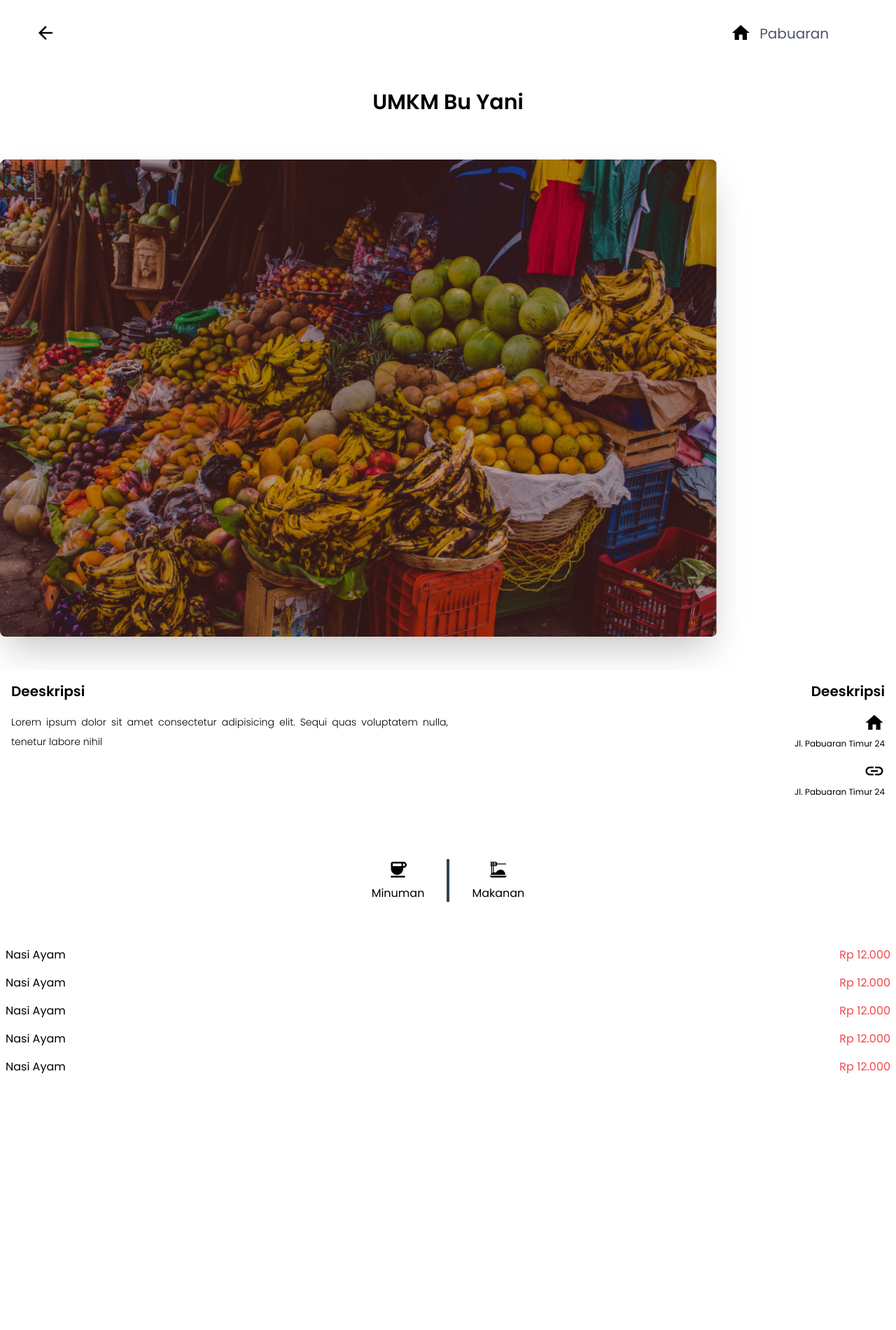
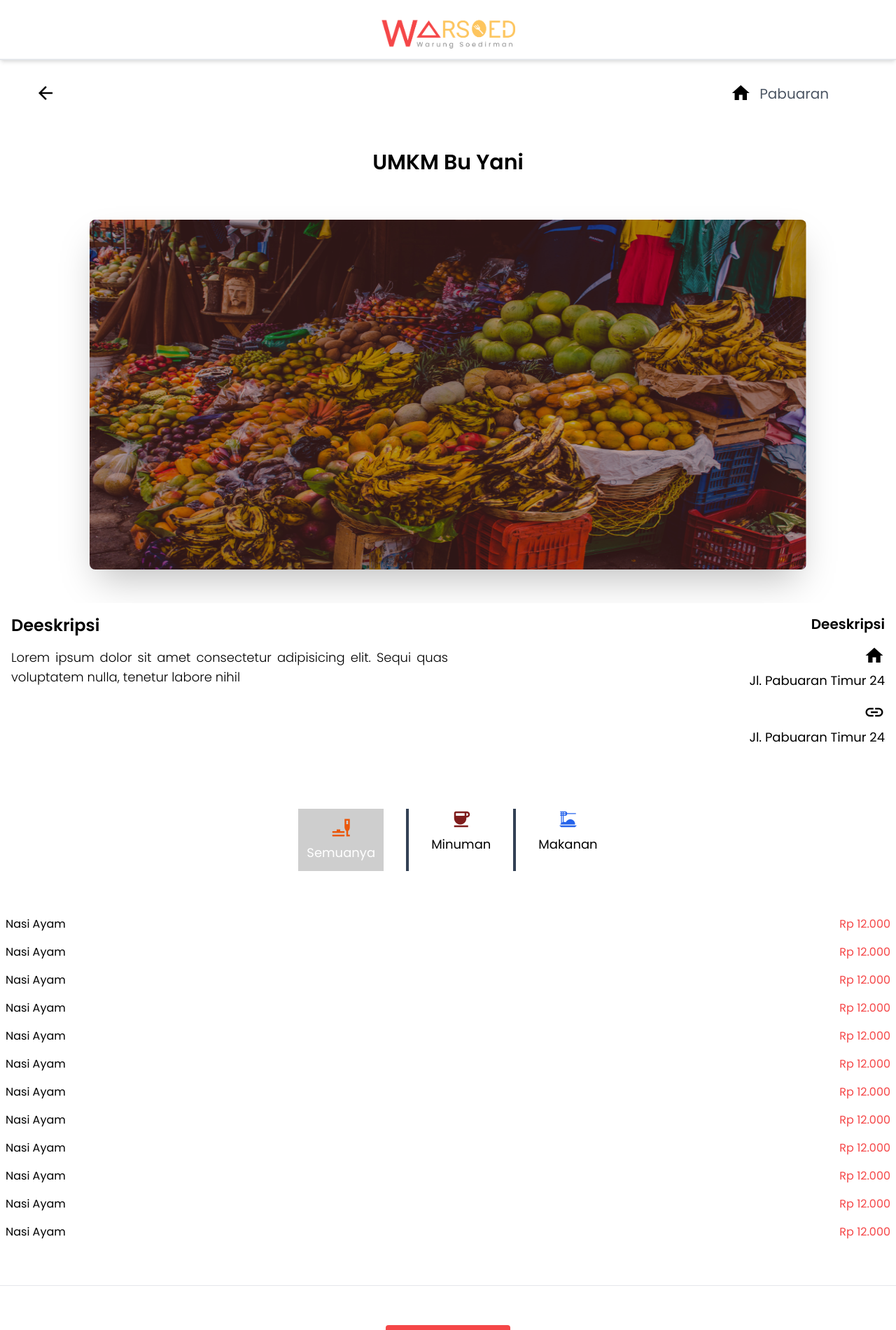
Before and after one commit to Fanddibay/Warsoed, a Flask app: template src/templates/menu-detail.html in a window 1280 px wide. Shown: the top 1901 px of the page at 70% size. Before the commit the page ends 1535 px from the top, so only its background shows below. Run offline with Flask 2, Linux system fonts and the light colour scheme; the template is opened without the code that fills it, so the values that code supplies are empty; style sheets or scripts are compiled from the project's sources; some libraries are stand-ins or nearby versions.

Commit message:
completed menu detail

```diff
--- a/src/dist/output.css
+++ b/src/dist/output.css
@@ -436,6 +436,12 @@ body {
 
 td {
   padding: 8px;
+}
+
+.active-work {
+  background-color: #cecece;
+  padding: 12px;
+  color: white;
 }
 
 /* swiper js */
@@ -724,6 +730,11 @@ td {
   margin-bottom: 1.5rem;
 }
 
+.mx-8{
+  margin-left: 2rem;
+  margin-right: 2rem;
+}
+
 .mt-8{
   margin-top: 2rem;
 }
@@ -792,6 +803,10 @@ td {
   margin-left: 2rem;
 }
 
+.mb-14{
+  margin-bottom: 3.5rem;
+}
+
 .block{
   display: block;
 }
@@ -832,6 +847,10 @@ td {
   height: 100%;
 }
 
+.w-1\/2{
+  width: 50%;
+}
+
 .w-full{
   width: 100%;
 }
@@ -844,20 +863,12 @@ td {
   width: 16.666667%;
 }
 
-.w-1\/2{
-  width: 50%;
-}
-
 .w-\[100\%\]{
   width: 100%;
 }
 
 .w-\[150\%\]{
   width: 150%;
-}
-
-.table-fixed{
-  table-layout: fixed;
 }
 
 .transform{
@@ -966,6 +977,10 @@ td {
   border-width: 2px;
 }
 
+.border-b-2{
+  border-bottom-width: 2px;
+}
+
 .border-t-2{
   border-top-width: 2px;
 }
@@ -1040,21 +1055,21 @@ td {
   padding: 1rem;
 }
 
+.px-2{
+  padding-left: 0.5rem;
+  padding-right: 0.5rem;
+}
+
+.py-18{
+  padding-top: 4.5rem;
+  padding-bottom: 4.5rem;
+}
+
 .px-6{
   padding-left: 1.5rem;
   padding-right: 1.5rem;
 }
 
-.px-2{
-  padding-left: 0.5rem;
-  padding-right: 0.5rem;
-}
-
-.py-18{
-  padding-top: 4.5rem;
-  padding-bottom: 4.5rem;
-}
-
 .py-4{
   padding-top: 1rem;
   padding-bottom: 1rem;
@@ -1075,6 +1090,11 @@ td {
   padding-right: 2.5rem;
 }
 
+.px-3{
+  padding-left: 0.75rem;
+  padding-right: 0.75rem;
+}
+
 .pb-12{
   padding-bottom: 3rem;
 }
@@ -1236,6 +1256,16 @@ td {
   color: rgb(46 46 46 / var(--tw-text-opacity));
 }
 
+.text-blue-600{
+  --tw-text-opacity: 1;
+  color: rgb(37 99 235 / var(--tw-text-opacity));
+}
+
+.text-red-900{
+  --tw-text-opacity: 1;
+  color: rgb(127 29 29 / var(--tw-text-opacity));
+}
+
 .underline{
   -webkit-text-decoration-line: underline;
           text-decoration-line: underline;
@@ -1247,6 +1277,18 @@ td {
 
 .opacity-100{
   opacity: 1;
+}
+
+.shadow-md{
+  --tw-shadow: 0 4px 6px -1px rgb(0 0 0 / 0.1), 0 2px 4px -2px rgb(0 0 0 / 0.1);
+  --tw-shadow-colored: 0 4px 6px -1px var(--tw-shadow-color), 0 2px 4px -2px var(--tw-shadow-color);
+  box-shadow: var(--tw-ring-offset-shadow, 0 0 #0000), var(--tw-ring-shadow, 0 0 #0000), var(--tw-shadow);
+}
+
+.shadow-xl{
+  --tw-shadow: 0 20px 25px -5px rgb(0 0 0 / 0.1), 0 8px 10px -6px rgb(0 0 0 / 0.1);
+  --tw-shadow-colored: 0 20px 25px -5px var(--tw-shadow-color), 0 8px 10px -6px var(--tw-shadow-color);
+  box-shadow: var(--tw-ring-offset-shadow, 0 0 #0000), var(--tw-ring-shadow, 0 0 #0000), var(--tw-shadow);
 }
 
 .shadow-lg{
@@ -1340,10 +1382,6 @@ td {
   background-color: rgb(245 71 72 / var(--tw-bg-opacity));
 }
 
-.active\:font-bold:active{
-  font-weight: 700;
-}
-
 @media (min-width: 768px){
   .md\:container{
     width: 100%;
@@ -1445,8 +1483,16 @@ td {
     height: 70%;
   }
 
+  .md\:w-\[15\%\]{
+    width: 15%;
+  }
+
   .md\:w-\[90\%\]{
     width: 90%;
+  }
+
+  .md\:w-\[25\%\]{
+    width: 25%;
   }
 
   .md\:w-\[80\%\]{
@@ -1555,12 +1601,20 @@ td {
     height: 100%;
   }
 
+  .lg\:h-\[500px\]{
+    height: 500px;
+  }
+
   .lg\:w-auto{
     width: auto;
   }
 
   .lg\:w-\[80\%\]{
     width: 80%;
+  }
+
+  .lg\:w-\[15\%\]{
+    width: 15%;
   }
 
   .lg\:grid-cols-4{
@@ -1603,6 +1657,11 @@ td {
     line-height: 2.5rem;
   }
 
+  .lg\:text-2xl{
+    font-size: 1.5rem;
+    line-height: 2rem;
+  }
+
   .lg\:opacity-100{
     opacity: 1;
   }
--- a/src/input.css
+++ b/src/input.css
@@ -16,6 +16,12 @@
 
   td {
     padding: 8px;
+  }
+
+  .active-work {
+    background-color: #cecece;
+    padding: 12px;
+    color: white;
   }
 
   /* swiper js */
--- a/src/js/main.js
+++ b/src/js/main.js
@@ -32,3 +32,23 @@
     },
   },
 });
+
+// mixitup js
+let mixer = mixitup(".data_require", {
+  selectors: {
+    target: ".food__item",
+  },
+  animation: {
+    duration: 300,
+  },
+});
+
+// active link
+const linkWork = document.querySelectorAll(".food__link");
+
+function activeWork() {
+  linkWork.forEach((l) => l.classList.remove("active-work"));
+  this.classList.add("active-work");
+}
+
+linkWork.forEach((l) => l.addEventListener("click", activeWork));
--- a/src/templates/menu-detail.html
+++ b/src/templates/menu-detail.html
@@ -32,6 +32,9 @@
   </head>
   <body class="">
     <!-- header -->
+    <div class="mx-auto text-center border-b-2 shadow-md">
+      <img src="/src/images/logo.png" class="w-1/2 md:w-[25%] lg:w-[15%] text-center mx-auto" alt="" />
+    </div>
     <header class="mx-auto flex container mt-8">
       <div class="justify-start left-[10px] md:left-[50px] absolute">
         <a href="index.html" class="inset-0">
@@ -46,6 +49,7 @@
         </div>
       </div>
     </header>
+    <!-- end header -->
     <main>
       <!-- hero -->
       <section class="mt-24">
@@ -54,25 +58,25 @@
           <img
             src="/src/images/jumbotron.png"
             alt=""
-            class="w-[150%] md:w-[80%] rounded-[0.7rem] md:rounded-lg shadow-2xl"
+            class="w-[150%] md:w-[80%] rounded-[0.7rem] md:rounded-lg shadow-2xl mx-auto lg:h-[500px]"
           />
         </div>
-        <div class="grid grid-cols-4 mt-12 bg-white p-4 rounded-lg gap-0">
+        <div class="grid grid-cols-4 mt-12 bg-white p-4 rounded-lg gap-0 md:mx-auto md:container">
           <div class="col-span-2">
-            <h5 class="text-xl font-bold capitalize">deeskripsi</h5>
-            <p class="font-light text-sm leading-loose text-justify mt-4">
+            <h5 class="text-xl font-bold capitalize lg:text-2xl">deeskripsi</h5>
+            <p class="font-light text-sm leading-loose text-justify mt-4 lg:text-lg">
               Lorem ipsum dolor sit amet consectetur adipisicing elit. Sequi quas voluptatem nulla, tenetur labore nihil
             </p>
           </div>
           <div class="col-span-2 text-right">
-            <h5 class="text-xl font-bold capitalize">deeskripsi</h5>
+            <h5 class="text-xl font-bold capitalize text-2xl">deeskripsi</h5>
             <div class="mt-4">
               <i class="material-icons md-30">home</i>
               <p class="text-xs text-light">
-                <span class="-mt-4 text-xs"> Jl. Pabuaran Timur 24 </span>
+                <span class="-mt-4 text-xs lg:text-lg"> Jl. Pabuaran Timur 24 </span>
               </p>
               <i class="material-icons md-30 mt-4">link</i>
-              <p class="text-xs text-light">Jl. Pabuaran Timur 24</p>
+              <p class="text-xs text-light lg:text-lg">Jl. Pabuaran Timur 24</p>
             </div>
           </div>
         </div>
@@ -81,26 +85,35 @@
       <!-- detail menu -->
       <section class="mt-18 mx-auto container">
         <!-- toggle menu -->
-        <div class="text-center justify-center flex">
+        <div class="text-center justify-center mx-auto flex">
           <ul class="flex">
-            <li class="mr-8">
-              <button class="active:font-bold">
-                <i class="material-icons md-30">coffee</i> <br />
-                <span class="">Minuman</span>
+            <li class="flex-col mr-8">
+              <button class="food__link active-work" data-filter="all">
+                <i class="material-icons md-30 text-orange-600">brunch_dining</i> <br />
+                <span class="text-sm md:text-lg">Semuanya</span>
+              </button>
+            </li>
+            <li class="border-slate-700 border-2"></li>
+            <li class="mx-8">
+              <button class="food__link" data-filter=".food__data">
+                <i class="material-icons md-30 text-red-900">coffee</i> <br />
+                <span class="text-sm md:text-lg">Minuman</span>
               </button>
             </li>
             <li class="border-slate-700 border-2"></li>
             <li class="flex-col ml-8">
-              <button class="">
-                <i class="material-icons md-30">dinner_dining</i> <br />
-                <span class="">Makanan</span>
+              <button class="food__link" data-filter=".drink__data">
+                <i class="material-icons md-30 text-blue-600">dinner_dining</i> <br />
+                <span class="text-sm md:text-lg">Makanan</span>
               </button>
             </li>
           </ul>
         </div>
         <!-- end toggle menu -->
         <!-- menu makanan -->
+        <div class="data_require">
           <div class="mt-14 capitalize">
+            <div class="food__data food__item mix">
               <table class="mx-auto w-full">
                 <tbody class="mx-auto">
                   <tr>
@@ -126,11 +139,101 @@
                 </tbody>
               </table>
             </div>
+          </div>
+          <div class="capitalize mb-14">
+            <div class="drink__data food__item mix">
+              <table class="mx-auto w-full">
+                <tbody class="mx-auto">
+                  <tr>
+                    <td>Nasi Ayam</td>
+                    <td class="text-right text-red-500">Rp 12.000</td>
+                  </tr>
+                  <tr>
+                    <td>Nasi Ayam</td>
+                    <td class="text-right text-red-500">Rp 12.000</td>
+                  </tr>
+                  <tr>
+                    <td>Nasi Ayam</td>
+                    <td class="text-right text-red-500">Rp 12.000</td>
+                  </tr>
+                  <tr>
+                    <td>Nasi Ayam</td>
+                    <td class="text-right text-red-500">Rp 12.000</td>
+                  </tr>
+                  <tr>
+                    <td>Nasi Ayam</td>
+                    <td class="text-right text-red-500">Rp 12.000</td>
+                  </tr>
+                  <tr>
+                    <td>Nasi Ayam</td>
+                    <td class="text-right text-red-500">Rp 12.000</td>
+                  </tr>
+                  <tr>
+                    <td>Nasi Ayam</td>
+                    <td class="text-right text-red-500">Rp 12.000</td>
+                  </tr>
+                </tbody>
+              </table>
+            </div>
+          </div>
+        </div>
         <!-- end menu makanan -->
       </section>
       <!-- end detail menu -->
+      <hr />
+      <!-- pop up wa -->
+      <section class="mt-16 mx-auto text-center">
+        <a href="#" class="bg-red-500 text-white py-2 px-6 rounded">Pesan Sekarang</a>
+      </section>
+      <!-- end pop up wa -->
+      <!-- request to join -->
+      <section class="mt-36 bg-gray-100 rounded-lg mx-auto container">
+        <div class="py-18 items-center text-center flex-row md:px-0 px-6">
+          <h1 class="text-2xl md:text-3xl font-bold capitalize">Daftarkan Usahamu Sekarang!</h1>
+          <h5 class="md:text-xl font-light text-center lg:px-88 mt-8">
+            Lorem ipsum dolor sit amet consectetur adipisicing elit. Sit laborum iure laudantium facere enim suscipit
+            officia reiciendis quod, vel iste corrupti dolores fuga, aliquid deserunt. Dolorem, praesentium? Deleniti,
+            impedit fugiat?
+          </h5>
+          <div class="flex mt-12 justify-center space-x-12 font-bold">
+            <a
+              href="#"
+              class="md:py-4 md:px-12 py-4 px-6 bg-red-500 text-white rounded-lg hover:text-red-500 hover:border-red-500 border-2 hover:bg-slate-300"
+              >Via Email</a
+            >
+            <a
+              href="#"
+              class="md:py-4 md:px-12 py-4 px-6 border-2 border-red-500 text-red-500 rounded-lg hover:bg-red-500 hover:text-white"
+              >Via Whatsapp</a
+            >
+          </div>
+        </div>
+      </section>
+      <!-- end request to join -->
     </main>
 
-    <!-- end header -->
+    <footer class="mt-36 mx-auto container text-center md:border-t-[3px] border-t-2 border-slate-200">
+      <h5 class="font-light text-lg capitalize py-4">© 2022 - WARSOED. All rights reserved.</h5>
+    </footer>
+
+    <!-- scriot -->
+    <!-- jqeury -->
+    <script
+      src="https://cdnjs.cloudflare.com/ajax/libs/jquery/3.6.0/jquery.min.js"
+      integrity="sha512-894YE6QWD5I59HgZOGReFYm4dnWc1Qt5NtvYSaNcOP+u1T9qYdvdihz0PPSiiqn/+/3e7Jo4EaG7TubfWGUrMQ=="
+      crossorigin="anonymous"
+      referrerpolicy="no-referrer"
+    ></script>
+    <!-- mixitup js -->
+    <script
+      src="https://cdnjs.cloudflare.com/ajax/libs/mixitup/3.3.1/mixitup.min.js"
+      integrity="sha512-nKZDK+ztK6Ug+2B6DZx+QtgeyAmo9YThZob8O3xgjqhw2IVQdAITFasl/jqbyDwclMkLXFOZRiytnUrXk/PM6A=="
+      crossorigin="anonymous"
+      referrerpolicy="no-referrer"
+    ></script>
+    <!-- swiper js -->
+    <script src="https://unpkg.com/swiper@8/swiper-bundle.min.js"></script>
+    <!-- vanilla js -->
+    <script src="/src/js/main.js"></script>
   </body>
 </html>
```
Also changed, not shown: src/templates/detail.html (+36 -8 lines), src/templates/index.html (+9 -1 lines). Lines whose indentation alone changed are shown as unchanged.
